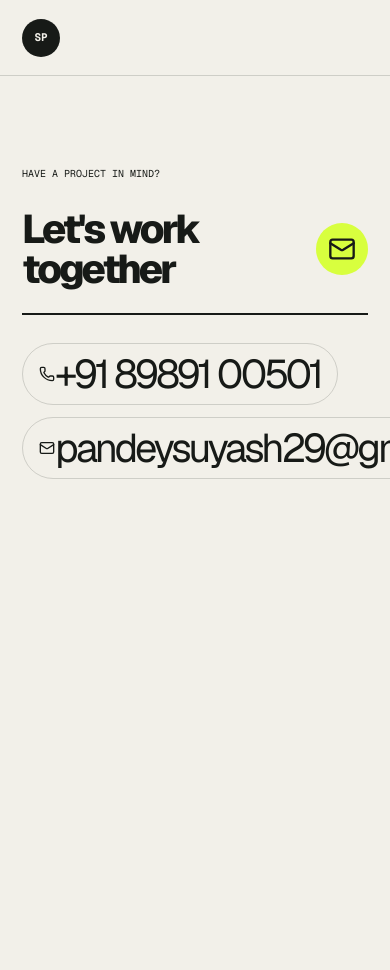
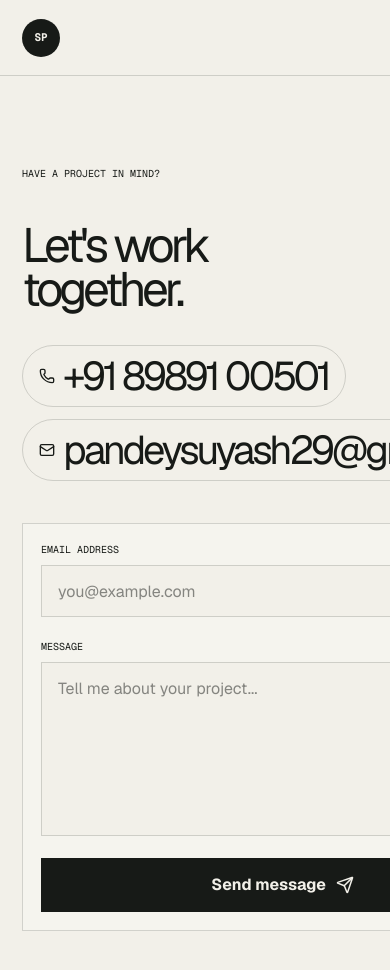
Before and after one commit to Suyash-75/suyash-portfolio, a Next.js app: page /contact in a window 390 px wide. Shown: the top 970 px of the page. Before the commit the page ends 844 px from the top, so only its background shows below. Built offline with nearby package versions, Linux system fonts and the light colour scheme.

Commit message:
Add Supabase PostgreSQL database integration and API route

```diff
--- /dev/null
+++ b/app/api/contact/route.ts
@@ -0,0 +1,41 @@
+import { NextResponse } from 'next/server';
+import { supabase } from '@/lib/supabase';
+
+export async function POST(request: Request) {
+  try {
+    const { email, message } = await request.json();
+
+    if (typeof email !== 'string' || typeof message !== 'string') {
+      return NextResponse.json({ success: false, error: 'Email and message are required.' }, { status: 400 });
+    }
+
+    const cleanEmail = email.trim().toLowerCase();
+    const cleanMessage = message.trim();
+
+    if (!/^[^\s@]+@[^\s@]+\.[^\s@]+$/.test(cleanEmail)) {
+      return NextResponse.json({ success: false, error: 'Enter a valid email address.' }, { status: 400 });
+    }
+
+    if (!cleanMessage) {
+      return NextResponse.json({ success: false, error: 'Enter a message.' }, { status: 400 });
+    }
+
+    if (!supabase) {
+      return NextResponse.json({ success: false, error: 'Database configuration is missing. Please try again later.' }, { status: 503 });
+    }
+
+    const { error } = await supabase
+      .from('visitor_inquiries')
+      .insert([{ email: cleanEmail, message: cleanMessage }]);
+
+    if (error) {
+      console.error('Supabase contact insert failed:', error.message);
+      return NextResponse.json({ success: false, error: 'Unable to save your message.' }, { status: 500 });
+    }
+
+    return NextResponse.json({ success: true, message: 'Message sent successfully.' });
+  } catch (error) {
+    console.error('Contact request failed:', error);
+    return NextResponse.json({ success: false, error: 'Unable to process your message.' }, { status: 400 });
+  }
+}
--- a/app/contact/page.tsx
+++ b/app/contact/page.tsx
@@ -1,11 +1,77 @@
+'use client';
+
 import Link from 'next/link';
-import { ArrowUpRight, Mail, Phone } from 'lucide-react';
+import { FormEvent, useState } from 'react';
+import { ArrowUpRight, Mail, Phone, Send } from 'lucide-react';
 
 export default function ContactPage() {
+  const [email, setEmail] = useState('');
+  const [message, setMessage] = useState('');
+  const [status, setStatus] = useState<'idle' | 'sending' | 'success' | 'error'>('idle');
+  const [statusMessage, setStatusMessage] = useState('');
+
+  async function handleSubmit(event: FormEvent<HTMLFormElement>) {
+    event.preventDefault();
+    setStatus('sending');
+    setStatusMessage('');
+
+    try {
+      const response = await fetch('/api/contact', {
+        method: 'POST',
+        headers: { 'Content-Type': 'application/json' },
+        body: JSON.stringify({ email, message }),
+      });
+      const result = await response.json();
+
+      if (!response.ok) throw new Error(result.error || 'Unable to send your message');
+
+      setStatus('success');
+      setStatusMessage('Message sent successfully. I’ll get back to you soon.');
+      setEmail('');
+      setMessage('');
+    } catch (error) {
+      setStatus('error');
+      setStatusMessage(error instanceof Error ? error.message : 'Unable to send your message');
+    }
+  }
+
   return (
     <main className="portfolio-shell page-shell">
-      <nav className="nav" aria-label="Main navigation"><Link className="brand" href="/"><span className="brand-mark">SP</span><span>Suyash Pandey</span></Link><div className="nav-links"><Link href="/work">Work</Link><Link href="/about">About</Link><a className="nav-resume" href="/SUYASH%20RESUME%20LR.pdf" target="_blank" rel="noopener noreferrer">Resume <ArrowUpRight size={16} /></a></div></nav>
-      <section className="contact-section inner-page"><p>HAVE A PROJECT IN MIND?</p><a href="mailto:pandeysuyash29@gmail.com"><span>Let&apos;s work together</span><span className="contact-icon"><Mail size={28} /></span></a><div className="contact-details"><a href="tel:+918989100501"><Phone size={16} />+91 89891 00501</a><a href="mailto:pandeysuyash29@gmail.com"><Mail size={16} />pandeysuyash29@gmail.com</a></div></section>
+      <nav className="nav" aria-label="Main navigation">
+        <Link className="brand" href="/"><span className="brand-mark">SP</span><span>Suyash Pandey</span></Link>
+        <div className="nav-links">
+          <Link href="/work">Work</Link><Link href="/about">About</Link>
+          <a className="nav-resume" href="/SUYASH%20RESUME%20LR.pdf" target="_blank" rel="noopener noreferrer">Resume <ArrowUpRight size={16} /></a>
+        </div>
+      </nav>
+
+      <section className="contact-section inner-page">
+        <p>HAVE A PROJECT IN MIND?</p>
+        <div className="contact-layout">
+          <div className="contact-intro">
+            <h1>Let&apos;s work<br />together.</h1>
+            <div className="contact-details">
+              <a href="tel:+918989100501"><Phone size={16} />+91 89891 00501</a>
+              <a href="mailto:pandeysuyash29@gmail.com"><Mail size={16} />pandeysuyash29@gmail.com</a>
+            </div>
+          </div>
+
+          <form className="contact-form" onSubmit={handleSubmit}>
+            <label htmlFor="email">Email address</label>
+            <input id="email" type="email" value={email} onChange={(event) => setEmail(event.target.value)} placeholder="you@example.com" required disabled={status === 'sending'} />
+
+            <label htmlFor="message">Message</label>
+            <textarea id="message" value={message} onChange={(event) => setMessage(event.target.value)} placeholder="Tell me about your project..." rows={6} required disabled={status === 'sending'} />
+
+            <button type="submit" disabled={status === 'sending'}>
+              <span>{status === 'sending' ? 'Sending...' : 'Send message'}</span>
+              <Send size={18} />
+            </button>
+
+            {statusMessage && <p className={`form-status ${status}`} role="status">{statusMessage}</p>}
+          </form>
+        </div>
+      </section>
     </main>
   );
 }
--- a/app/globals.css
+++ b/app/globals.css
@@ -103,16 +103,33 @@ body {
 .credentials-grid article > p:last-child { margin-bottom:0; }
 .contact-section { max-width:1320px;margin:0 auto;padding:130px 44px }.contact-section > p { font-family:var(--font-geist-mono),monospace;font-size:10px;margin:0 0 28px }.contact-section > a { color:inherit;text-decoration:none;display:flex;align-items:center;justify-content:space-between;border-bottom:2px solid var(--ink);padding-bottom:24px;font-size:clamp(48px,7vw,96px);line-height:1;font-weight:760;letter-spacing:-5px }.contact-icon { width:78px;height:78px;border-radius:50%;background:var(--acid);display:grid;place-items:center;flex:0 0 auto;transition:.3s }.contact-section > a:hover .contact-icon { transform:rotate(-12deg) scale(1.08) }
 .contact-details { margin-top:28px; display:flex; gap:12px; flex-wrap:wrap; }
-.contact-details a { min-height:46px; padding:0 16px; border:1px solid var(--line); border-radius:999px; display:flex; align-items:center; color:inherit; text-decoration:none; font-size:13px; }
+.contact-details a { min-height:46px; padding:0 16px; border:1px solid var(--line); border-radius:999px; display:flex; align-items:center; gap:8px; color:inherit; text-decoration:none; font-size:13px; }
+.contact-layout { margin-top:42px; display:grid; grid-template-columns:.8fr 1.2fr; gap:60px; align-items:start; }
+.contact-intro h1 { margin:0 0 34px; font-size:clamp(48px,6vw,84px); line-height:.92; letter-spacing:-4px; }
+.contact-form { display:grid; grid-template-columns:1fr; padding:28px; border:1px solid var(--line); background:rgba(255,255,255,.24); }
+.contact-form label { margin-bottom:8px; font-family:var(--font-geist-mono),monospace; font-size:10px; text-transform:uppercase; }
+.contact-form input,.contact-form textarea { width:100%; margin-bottom:22px; border:1px solid var(--line); border-radius:0; background:var(--paper); color:var(--ink); padding:14px 16px; font:inherit; outline:none; resize:vertical; }
+.contact-form input { height:52px; }
+.contact-form textarea { min-height:160px; }
+.contact-form input:focus,.contact-form textarea:focus { border-color:var(--ink); box-shadow:0 0 0 3px rgba(23,26,23,.08); }
+.contact-form button { height:54px; border:0; background:var(--ink); color:var(--paper); display:flex; align-items:center; justify-content:center; gap:10px; font-weight:700; cursor:pointer; }
+.contact-form button:hover:not(:disabled) { background:var(--acid); color:var(--ink); }
+.contact-form button:disabled { cursor:wait; opacity:.65; }
+.form-status { margin:16px 0 0; padding:12px 14px; font-size:13px; line-height:1.5; }
+.form-status.success { background:rgba(99,168,58,.12); border-left:3px solid #63a83a; }
+.form-status.error { background:rgba(255,122,69,.12); border-left:3px solid var(--orange); }
 footer { max-width:1320px;min-height:130px;margin:0 auto;padding:28px 44px;border-top:1px solid var(--line);display:flex;align-items:center;justify-content:space-between;font-size:13px }.socials { display:flex;gap:10px }.socials a { min-width:104px;height:48px;border:1px solid var(--line);border-radius:999px;display:flex;align-items:center;justify-content:center;color:inherit;text-decoration:none;font-family:var(--font-geist-mono),monospace;font-size:11px;font-weight:700;transition:.25s }.socials a:hover { background:var(--ink);color:var(--paper);transform:translateY(-3px)}
 
 .reveal { animation: reveal .8s cubic-bezier(.2,.7,.2,1) both; }.reveal-1{animation-delay:.05s}.reveal-2{animation-delay:.15s}.reveal-3{animation-delay:.25s}.reveal-4{animation-delay:.38s}
 @keyframes reveal { from { opacity:0; transform:translateY(18px)} to {opacity:1;transform:translateY(0)} }
 @keyframes marquee { to { transform:translateX(-50%) } }@keyframes orbit { to { transform:rotate(360deg) } }@keyframes pulse { to { transform:scale(.35);opacity:.35} }
 @media (max-width:900px) {
+.contact-layout { grid-template-columns:1fr; gap:42px; }
 .nav-links>a:not(.nav-contact):not(.nav-resume){display:none}.hero-bottom{flex-wrap:wrap}.nav-resume{padding:0 14px}.education-section { padding:90px 22px; grid-template-columns:1fr; }.education-heading { margin-bottom:28px; }.education-item { grid-template-columns:82px 1fr 24px; }.socials a { min-width:92px; height:46px; }.credentials-section { padding:90px 22px; }.credentials-grid { grid-template-columns:1fr; }
  .nav{padding:0 22px}.nav-links>a:not(.nav-contact){display:none}.hero{grid-template-columns:1fr;padding:48px 22px 70px}.hero h1{font-size:clamp(54px,16vw,90px);letter-spacing:-5px}.hero h1 span{margin-left:28px}.hero-art{height:420px;margin-top:20px}.profile-disc{width:280px}.orbit-one{width:330px;height:330px}.orbit-two{width:360px;height:210px}.hero-bottom{gap:20px}.marquee{margin-top:-10px}.work-section{padding:100px 22px}.section-heading{align-items:start;gap:30px}.section-heading>p{display:none}.project-grid{grid-template-columns:1fr}.about-section{padding:80px 22px;grid-template-columns:1fr}.about-label{margin-bottom:40px}.about-copy h2{letter-spacing:-3px}.contact-section{padding:90px 22px}.contact-section a{letter-spacing:-3px}.contact-icon{width:58px;height:58px}footer{padding:0 22px} }
 @media (max-width:560px) {
+.contact-intro h1 { font-size:48px; }.contact-form { padding:18px; }
+
 .nav-contact{display:none!important}.hero-bottom>p{flex-basis:100%}.hero-resume{height:52px}.education-section { padding-top:80px; }.education-heading h2 { font-size:48px; }.education-item { grid-template-columns:1fr 24px; min-height:auto; }.education-year { grid-column:1 / -1; }.education-item h3 { font-size:30px; }.credentials-heading { align-items:start; }.credentials-heading h2 { font-size:48px; }.credentials-grid article { padding:22px; }footer { flex-direction:column; align-items:flex-start; gap:20px; }.socials { width:100%; flex-wrap:wrap }.socials a { flex:1; min-width:92px; }.contact-details a { font-size:12px; }
  .nav{height:76px}.brand>span:last-child{display:none}.nav-links{gap:12px}.hero{min-height:auto;padding-top:38px}.eyebrow{margin-bottom:28px}.hero h1{font-size:54px;letter-spacing:-4px}.hero h1 span{-webkit-text-stroke:1px var(--ink)}.hero-bottom{align-items:flex-end}.hero-bottom>p{font-size:15px}.circle-link{width:56px;height:56px}.hero-art{height:350px}.profile-disc{width:230px}.initials{font-size:76px}.orbit-one{width:280px;height:280px}.orbit-two{width:300px;height:180px}.work-section{padding-top:80px}.section-heading h2{font-size:48px;letter-spacing:-3px}.project-card{min-height:470px}.project-preview{height:280px}.preview-content{padding:30px 18px}.preview-content>span{font-size:28px}.about-copy h2{font-size:48px}.about-copy>p{font-size:17px}.contact-section a{font-size:40px}.contact-icon{width:52px;height:52px}footer{height:90px} }
 @media (prefers-reduced-motion: reduce) { html{scroll-behavior:auto}.reveal,.orbit-one,.marquee-track,.project-loading span{animation:none!important}.project-card:hover,.circle-link:hover,.contact-icon:hover{transform:none} }
```
